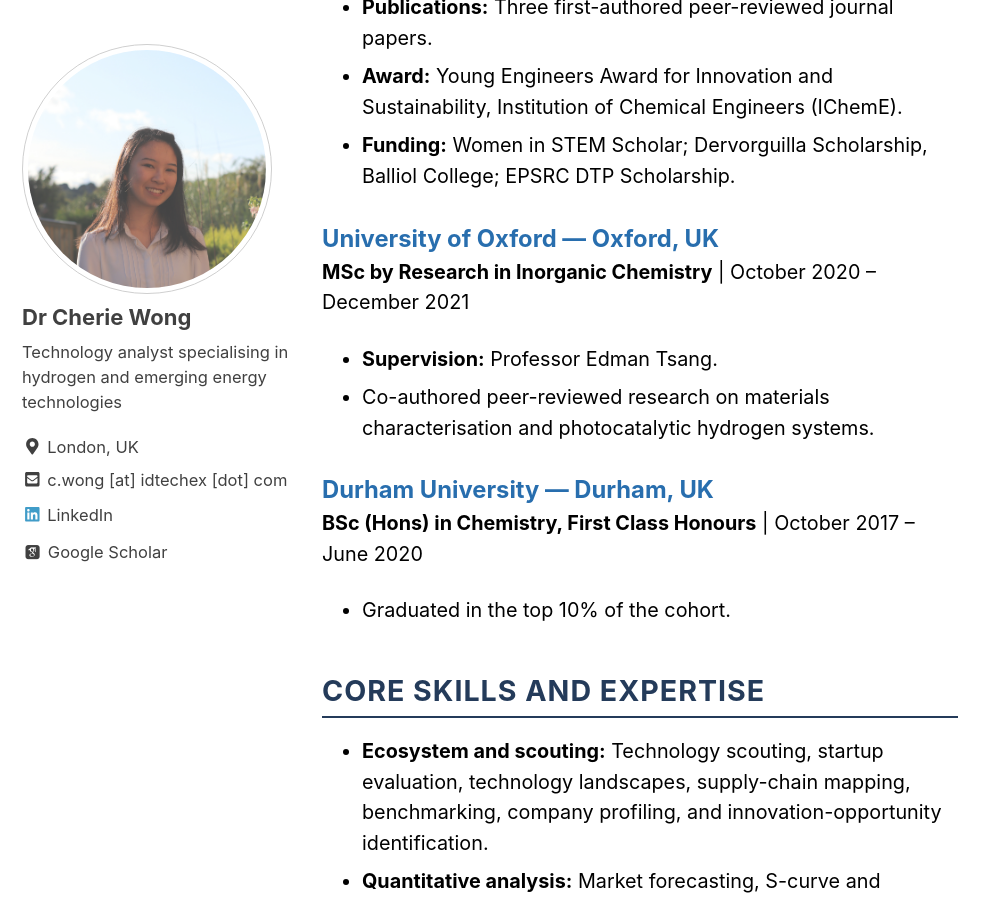
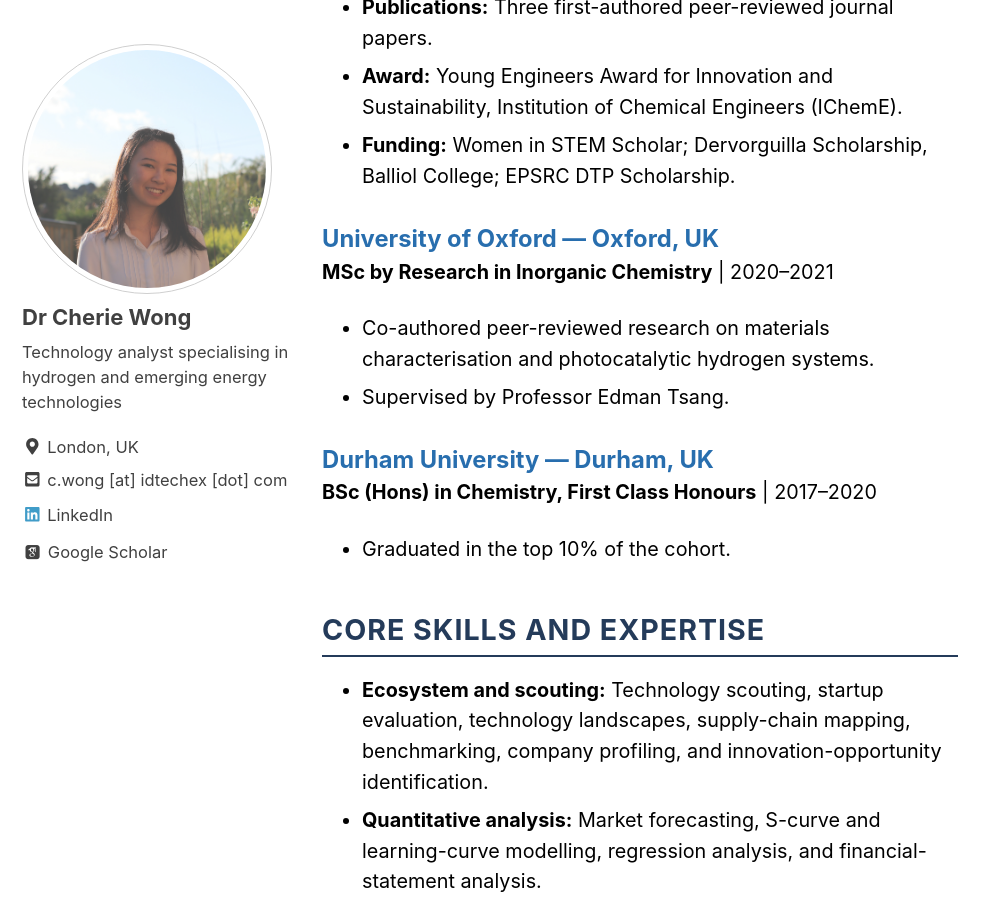
Before and after one commit to cheriewong/cheriewong.github.io, a Jekyll site: the page built from _pages/cv.md, in a window 1280 px wide and 900 px high, scrolled down 3107 px. Shown: the whole window, without its empty margins (0-999 px from the left). Built offline with Jekyll 4.4.1, drawn with Linux system fonts in a browser that asks for light colours; nearby versions of some CDN libraries; some web fonts are replaced.

Commit message:
Correct CV education details

```diff
--- a/_pages/cv.md
+++ b/_pages/cv.md
@@ -59,13 +59,13 @@ Early-stage venture capital firm investing in clean-energy and climate-technolog
 - **Funding:** Women in STEM Scholar; Dervorguilla Scholarship, Balliol College; EPSRC DTP Scholarship.
 
 ### University of Oxford — Oxford, UK
-**MSc by Research in Inorganic Chemistry** | October 2020 – December 2021
+**MSc by Research in Inorganic Chemistry** | 2020–2021
 
-- **Supervision:** Professor Edman Tsang.
 - Co-authored peer-reviewed research on materials characterisation and photocatalytic hydrogen systems.
+- Supervised by Professor Edman Tsang.
 
 ### Durham University — Durham, UK
-**BSc (Hons) in Chemistry, First Class Honours** | October 2017 – June 2020
+**BSc (Hons) in Chemistry, First Class Honours** | 2017–2020
 
 - Graduated in the top 10% of the cohort.
 
```
